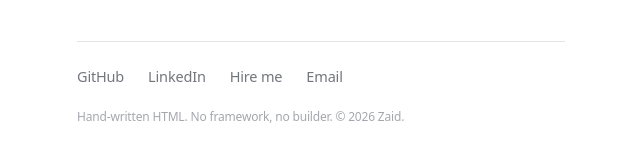
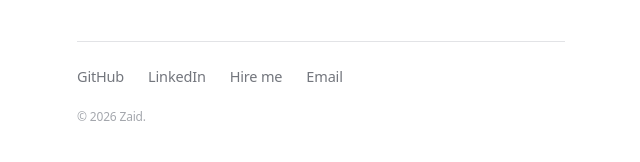
Before and after one commit to zaid-nizam/zaid-nizam.github.io, a plain HTML site: page index.html in a window 1280 px wide. Shown: the part 1613-1775 px from the top of the page, without its empty margins (319-959 px from the left). Drawn offline with nearby package versions, Linux system fonts and the light colour scheme.

Commit message:
Update index.html

```diff
--- a/index.html
+++ b/index.html
@@ -251,7 +251,7 @@
         <a href="mailto:zaid.dev.work@gmail.com" class="link">Email</a>
       </nav>
       <p class="mt-5 text-[12px]" style="color:var(--faint)">
-        Hand-written HTML. No framework, no builder. © 2026 Zaid.
+          © 2026 Zaid.
       </p>
     </footer>
 
```
